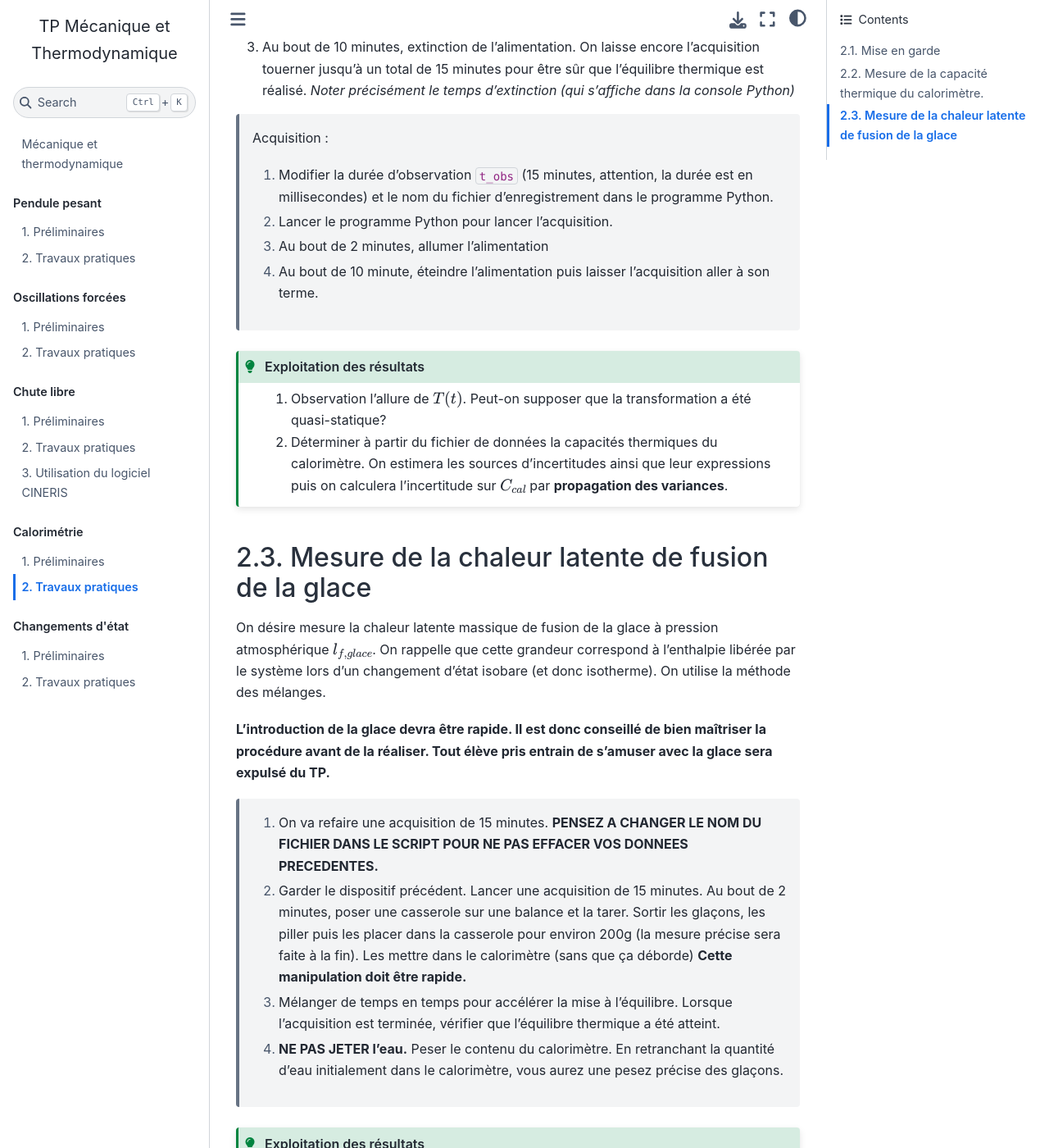
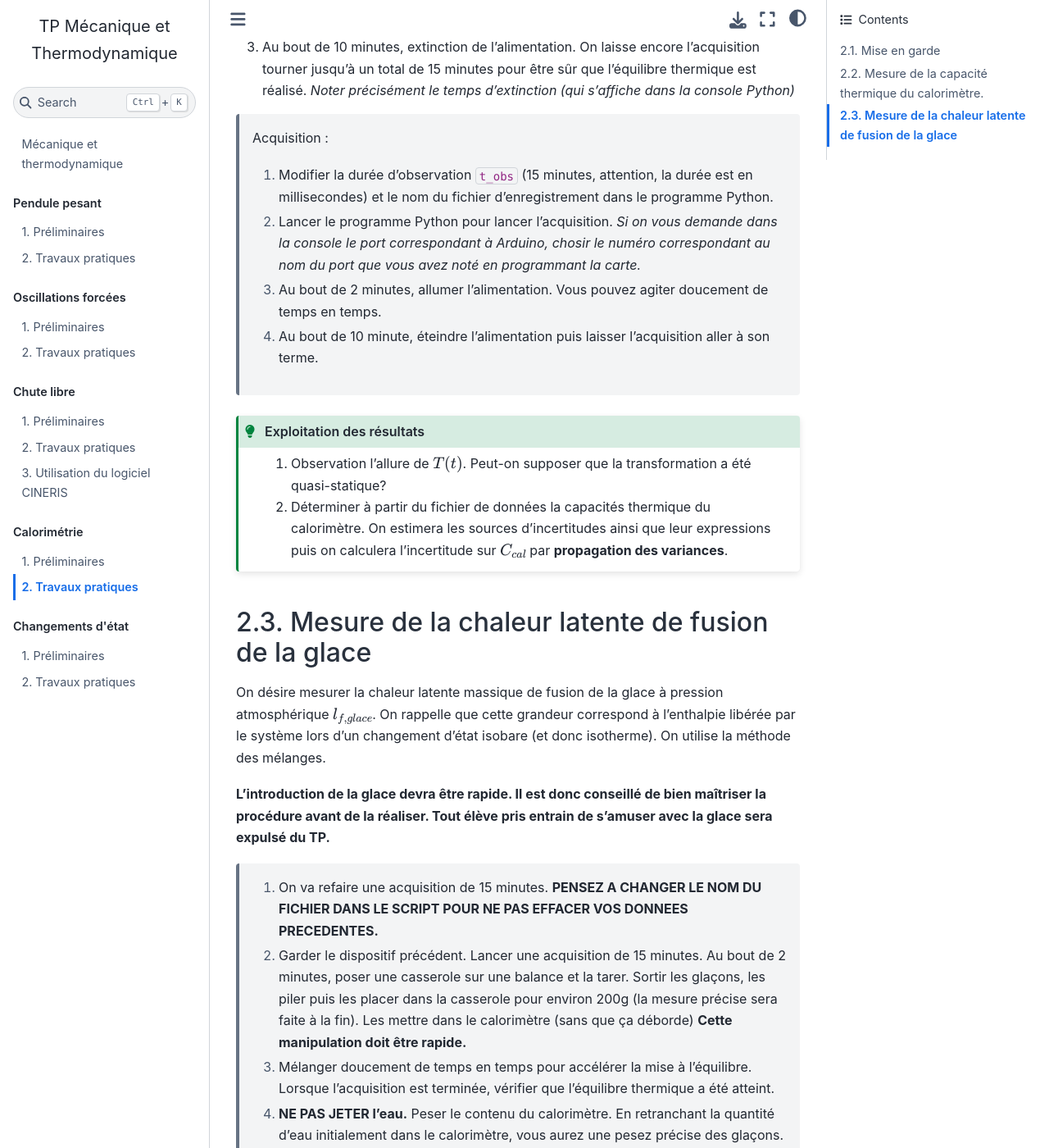
Before and after one commit to pcsi3physiquestan/tp5_mecathermo_sources, a Jupyter Book: the page built from notebook/calorimetrie_tp.md, in a window 1280 px wide and 1400 px high, scrolled down 1794 px. Shown: the whole window at 82% size. Built offline with Jupyter Book 1.0.4 settings and Sphinx 7.4.7 and the Sphinx Book theme 1.1.4, drawn with Linux system fonts in a browser that asks for light colours.

Commit message:
Mise à jour des sources

`````diff
--- a/notebook/calorimetrie_tp.md
+++ b/notebook/calorimetrie_tp.md
@@ -48,29 +48,29 @@ On sera très prudent lors de la manipulation du circuit car les courants qui ci
 L'acquisition va se faire en 3 étapes :
 1. Mesure de la température de l'eau pendant 2 minutes sans allumer l'alimentation.
 2. Allumage de l'alimentation pour délivrer une tension de 10V environ (utiliser la molette de réglage de tension). __Ne pas dépasser 12V.__ Noter alors les valeurs de tension et d'intensité pour le calcul de puissance.  _Noter précisément le temps d'allumage (qui s'affiche dans la console Python)_
-3. Au bout de 10 minutes, extinction de l'alimentation. On laisse encore l'acquisition touerner jusqu'à un total de 15 minutes pour être sûr que l'équilibre thermique est réalisé. _Noter précisément le temps d'extinction (qui s'affiche dans la console Python)_
+3. Au bout de 10 minutes, extinction de l'alimentation. On laisse encore l'acquisition tourner jusqu'à un total de 15 minutes pour être sûr que l'équilibre thermique est réalisé. _Noter précisément le temps d'extinction (qui s'affiche dans la console Python)_
 
 > Acquisition :
 > 1. Modifier la durée d'observation `t_obs` (15 minutes, attention, la durée est en millisecondes) et le nom du fichier d'enregistrement dans le programme Python.
-> 2. Lancer le programme Python pour lancer l'acquisition.
-> 3. Au bout de 2 minutes, allumer l'alimentation
+> 2. Lancer le programme Python pour lancer l'acquisition. _Si on vous demande dans la console le port correspondant à Arduino, chosir le numéro correspondant au nom du port que vous avez noté en programmant la carte._
+> 3. Au bout de 2 minutes, allumer l'alimentation. Vous pouvez agiter doucement de temps en temps.
 > 4. Au bout de 10 minute, éteindre l'alimentation puis laisser l'acquisition aller à son terme.
 
 ````{admonition} Exploitation des résultats
 :class: tip
 1. Observation l'allure de $T(t)$. Peut-on supposer que la transformation a été quasi-statique?
-2. Déterminer à partir du fichier de données la capacités thermiques du calorimètre. On estimera les sources d'incertitudes ainsi que leur expressions puis on calculera l'incertitude sur $C_{cal}$ par __propagation des variances__.
+2. Déterminer à partir du fichier de données la capacités thermique du calorimètre. On estimera les sources d'incertitudes ainsi que leur expressions puis on calculera l'incertitude sur $C_{cal}$ par __propagation des variances__.
 ````
 
 ## Mesure de la chaleur latente de fusion de la glace
 
-On désire mesure la chaleur latente massique de fusion de la glace à pression atmosphérique $l_{f, glace}$. On rappelle que cette grandeur correspond à l'enthalpie libérée par le système lors d'un changement d'état isobare (et donc isotherme). On utilise la méthode des mélanges.
+On désire mesurer la chaleur latente massique de fusion de la glace à pression atmosphérique $l_{f, glace}$. On rappelle que cette grandeur correspond à l'enthalpie libérée par le système lors d'un changement d'état isobare (et donc isotherme). On utilise la méthode des mélanges.
 
 __L'introduction de la glace devra être rapide. Il est donc conseillé de bien maîtriser la procédure avant de la réaliser. Tout élève pris entrain de s'amuser avec la glace sera expulsé du TP.__
 
 > 1. On va refaire une acquisition de 15 minutes. __PENSEZ A CHANGER LE NOM DU FICHIER DANS LE SCRIPT POUR NE PAS EFFACER VOS DONNEES PRECEDENTES.__
-> 2. Garder le dispositif précédent. Lancer une acquisition de 15 minutes. Au bout de 2 minutes, poser une casserole sur une balance et la tarer. Sortir les glaçons, les piller puis les placer dans la casserole pour environ 200g (la mesure précise sera faite à la fin). Les mettre dans le calorimètre (sans que ça déborde) __Cette manipulation doit être rapide.__
-> 3. Mélanger de temps en temps pour accélérer la mise à l'équilibre. Lorsque l'acquisition est terminée, vérifier que l'équilibre thermique a été atteint.
+> 2. Garder le dispositif précédent. Lancer une acquisition de 15 minutes. Au bout de 2 minutes, poser une casserole sur une balance et la tarer. Sortir les glaçons, les piler puis les placer dans la casserole pour environ 200g (la mesure précise sera faite à la fin). Les mettre dans le calorimètre (sans que ça déborde) __Cette manipulation doit être rapide.__
+> 3. Mélanger doucement de temps en temps pour accélérer la mise à l'équilibre. Lorsque l'acquisition est terminée, vérifier que l'équilibre thermique a été atteint.
 > 4. __NE PAS JETER l'eau.__ Peser le contenu du calorimètre. En retranchant la quantité d'eau initialement dans le calorimètre, vous aurez une pesez précise des glaçons.
 
 ````{admonition} Exploitation des résultats
`````
Also changed, not shown: notebook/calorimetrie_preliminaire.md (+10 -10 lines).
